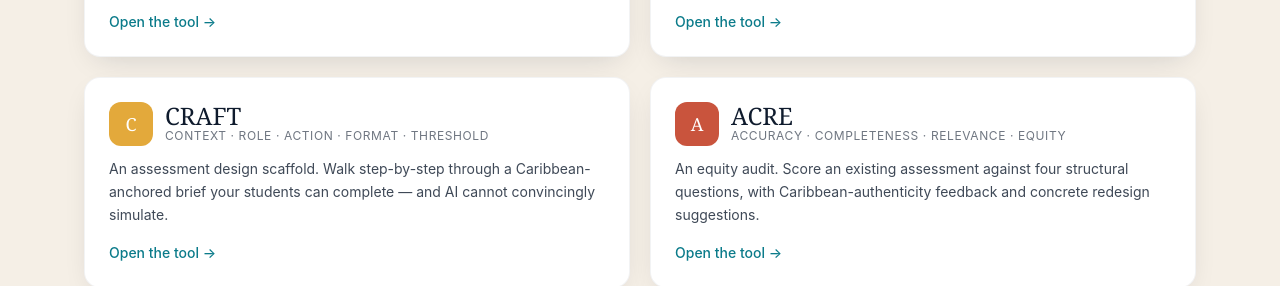
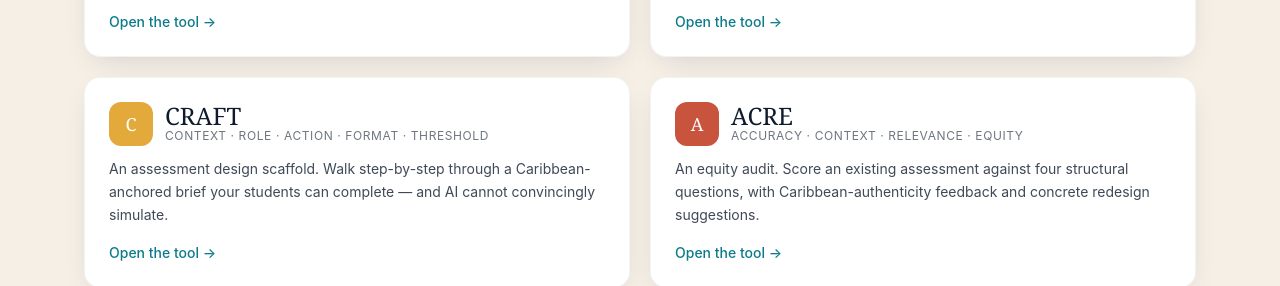
Before and after one commit to Rj952/sovereign-classroom, a Next.js app: page / in a window 1280 px wide. Shown: the part 1000-1286 px from the top of the page. Built offline with nearby package versions, Linux system fonts and the light colour scheme.

Commit message:
ACRE: rename Completeness to Context (home page)

```diff
--- a/app/page.tsx
+++ b/app/page.tsx
@@ -46,7 +46,7 @@ export default function HomePage() {
           <FrameworkCard acronym="SALF" expansion="Sovereign AI Leadership Framework" description="Five foundational questions to ask before your institution adopts any AI governance policy — Sovereignty, Accountability, Literacy, Fairness, Sustainability." href="/salf" accent="bg-sea" />
           <FrameworkCard acronym="CARE" expansion="Consider · Analyse · Reflect · Evaluate" description="A thinking diagnostic. Applied honestly to an assessment, CARE quickly reveals which tasks a large language model can complete with ease — and which demand something irreducibly human." href="/care" accent="bg-palm" />
           <FrameworkCard acronym="CRAFT" expansion="Context · Role · Action · Format · Threshold" description="An assessment design scaffold. Walk step-by-step through a Caribbean-anchored brief your students can complete — and AI cannot convincingly simulate." href="/craft" accent="bg-sun text-ink" />
-          <FrameworkCard acronym="ACRE" expansion="Accuracy · Completeness · Relevance · Equity" description="An equity audit. Score an existing assessment against four structural questions, with Caribbean-authenticity feedback and concrete redesign suggestions." href="/acre" accent="bg-coral" />
+          <FrameworkCard acronym="ACRE" expansion="Accuracy · Context · Relevance · Equity" description="An equity audit. Score an existing assessment against four structural questions, with Caribbean-authenticity feedback and concrete redesign suggestions." href="/acre" accent="bg-coral" />
         </div>
       </section>
 
```
